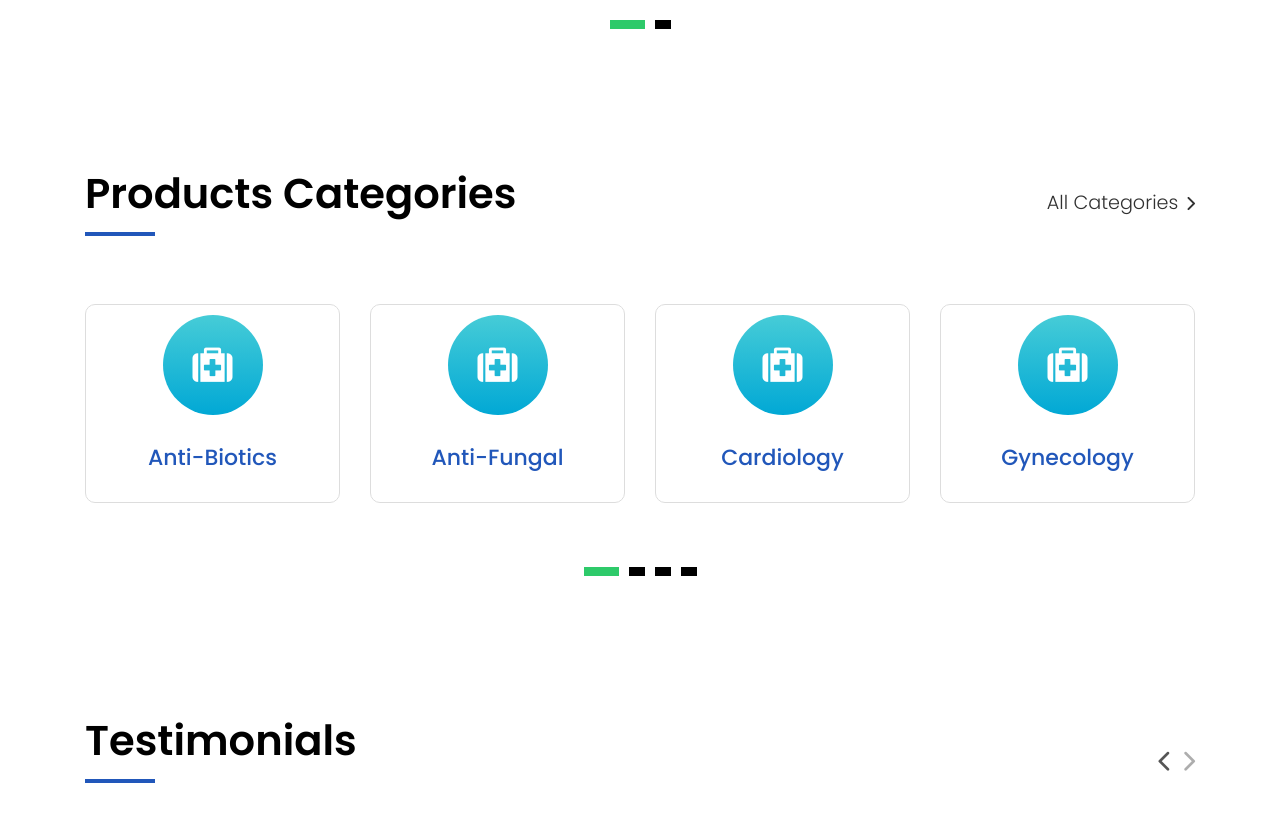
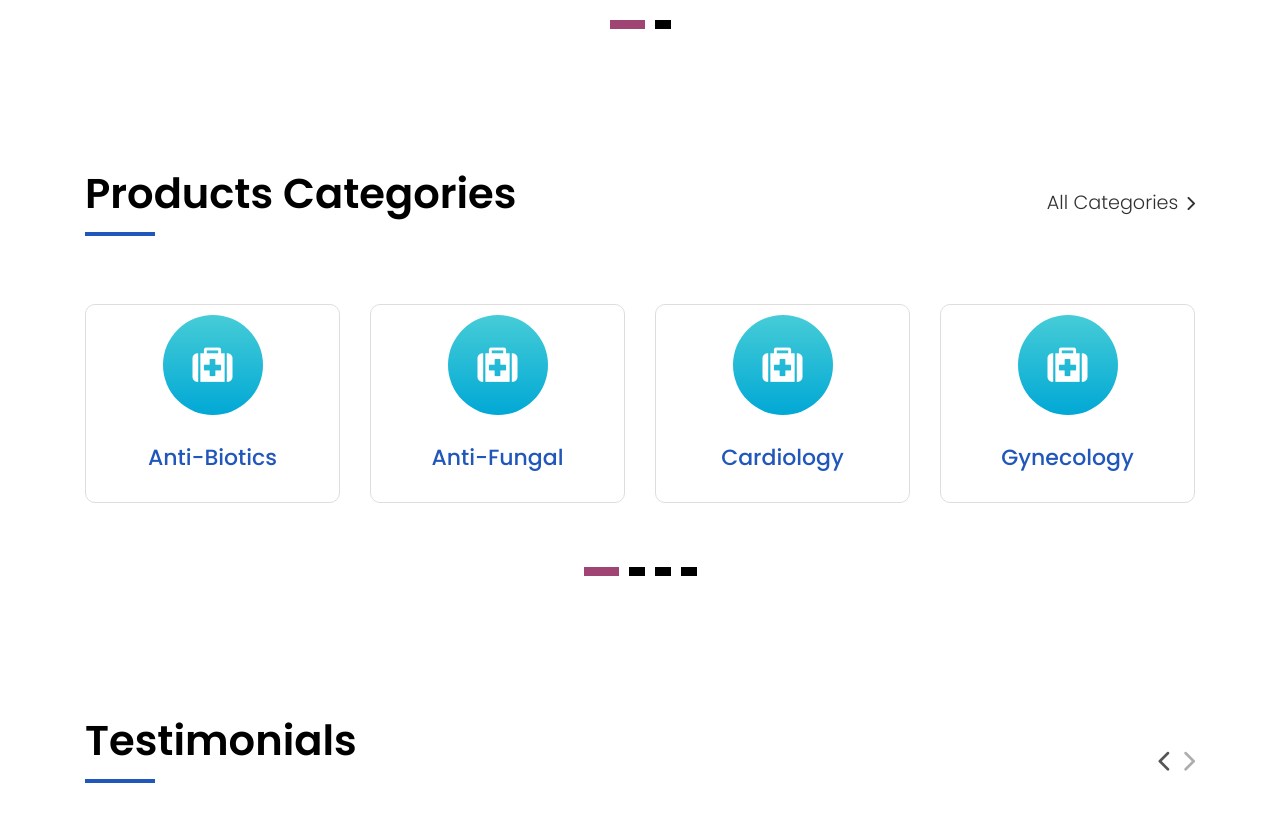
Before and after one commit to dilshad-shibin/sankarpharma, a plain HTML site: page index.html in a window 1280 px wide. Shown: the part 1750-2567 px from the top of the page. Drawn offline with nearby package versions, Linux system fonts and the light colour scheme.

Commit message:
owl span color change

```diff
--- a/css/style.css
+++ b/css/style.css
@@ -398,7 +398,7 @@ a:hover {
 }
 
 .owl-theme .owl-dots .owl-dot.active span {
-  background-color: #2eca6a;
+  background-color: #a04473;
   width: 35px;
 }
 
```
